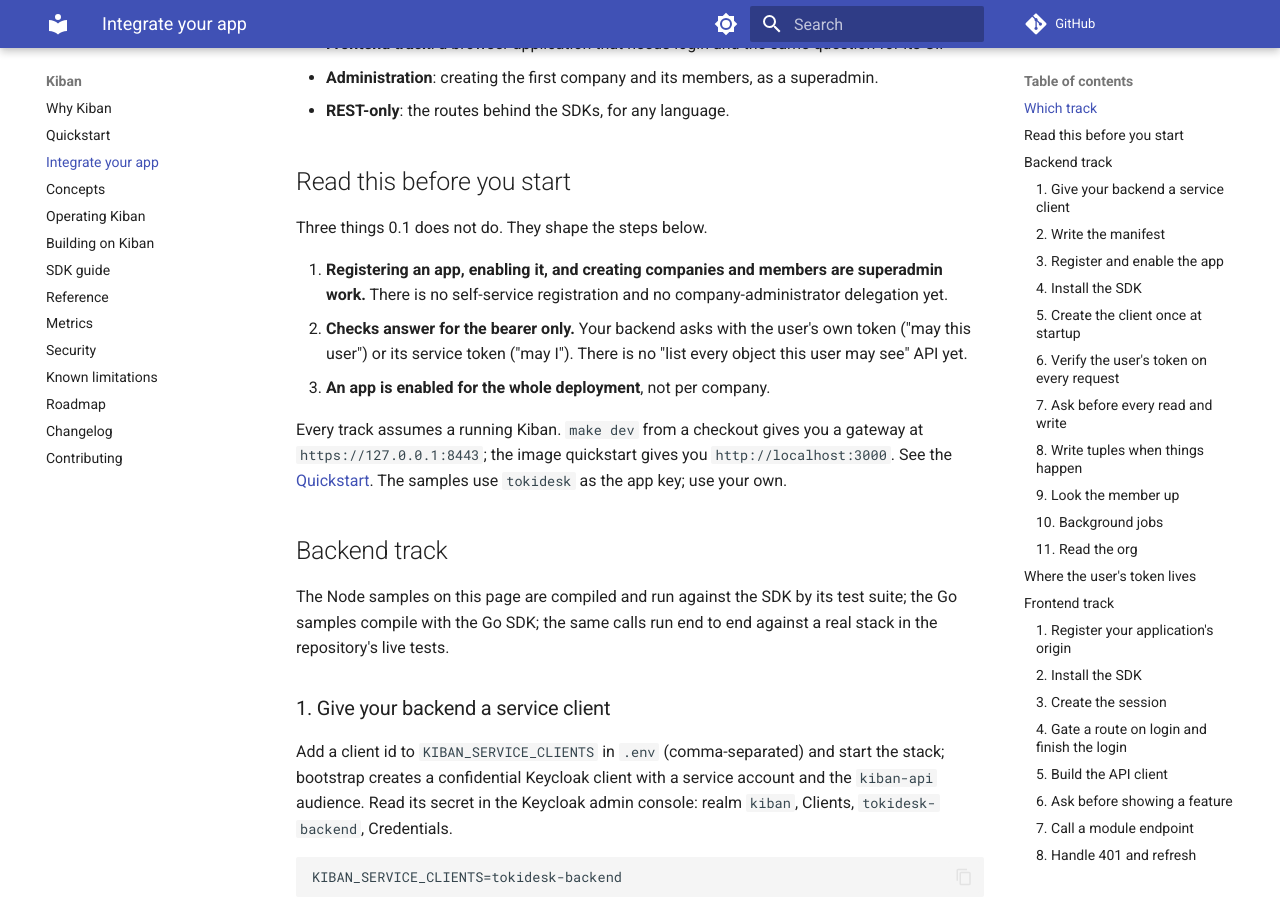
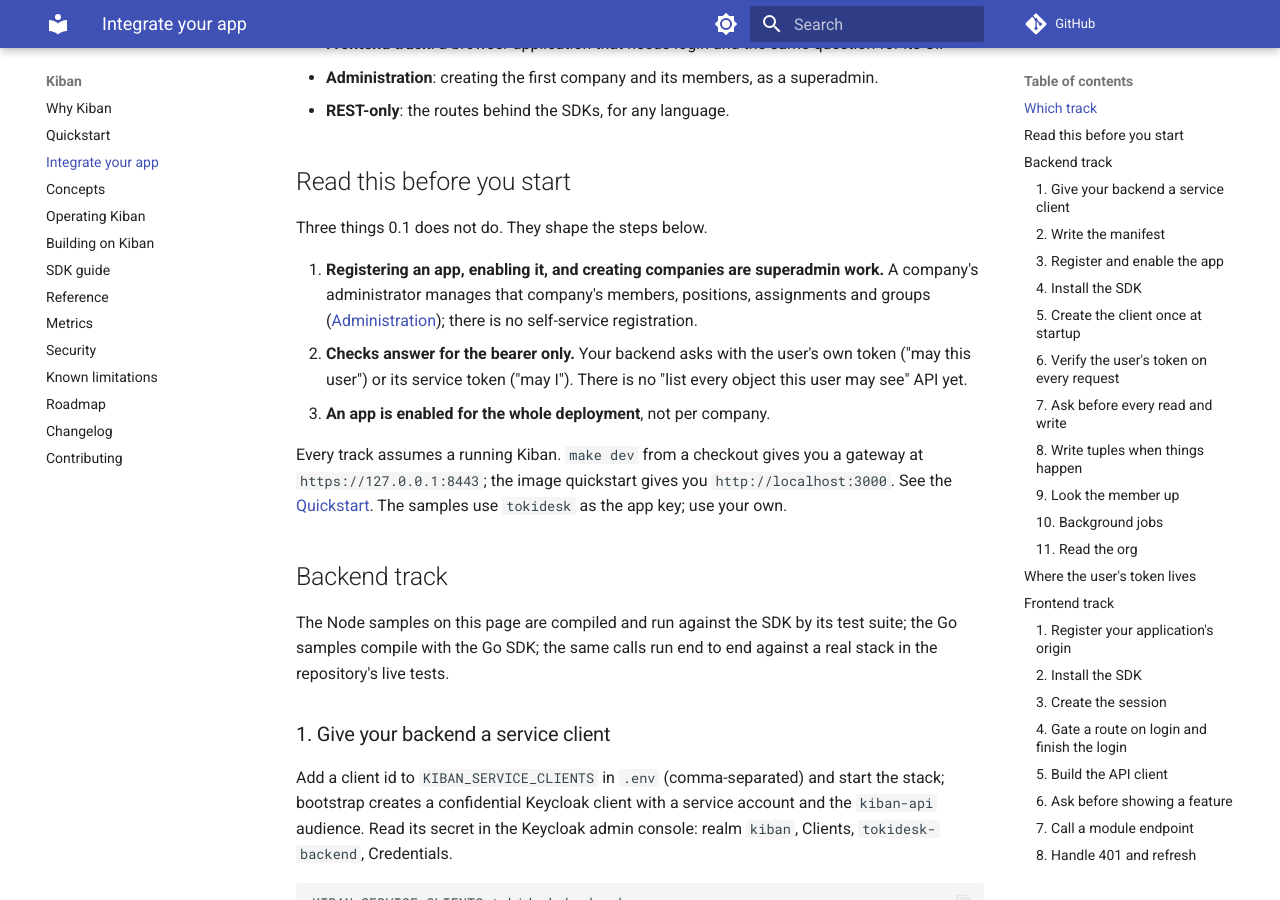
Before and after one commit to rosschiu/kiban, an MkDocs documentation site: the page built from docs/integrate.md, in a window 1280 px wide and 900 px high, scrolled down 401 px. Built offline with MkDocs 1.6.1 and Material for MkDocs 9.7.7, drawn with Linux system fonts in a browser that asks for light colours; comment, search, counter and statistics services are not loaded.

```diff
--- a/docs/integrate.md
+++ b/docs/integrate.md
@@ -17,8 +17,9 @@ should see.
 
 Three things 0.1 does not do. They shape the steps below.
 
-1. **Registering an app, enabling it, and creating companies and members are superadmin
-   work.** There is no self-service registration and no company-administrator delegation yet.
+1. **Registering an app, enabling it, and creating companies are superadmin work.** A company's
+   administrator manages that company's members, positions, assignments and groups
+   ([Administration](#administration)); there is no self-service registration.
 2. **Checks answer for the bearer only.** Your backend asks with the user's own token ("may
    this user") or its service token ("may I"). There is no "list every object this user may
    see" API yet.
```
Also changed, not shown: CHANGELOG.md (+9 -0 lines), THIRD-PARTY-LICENSES.md (+2 -2 lines), deploy/k8s/README.md (+5 -5 lines), deploy/quickstart/README.md (+1 -1 lines), 7 other files.
